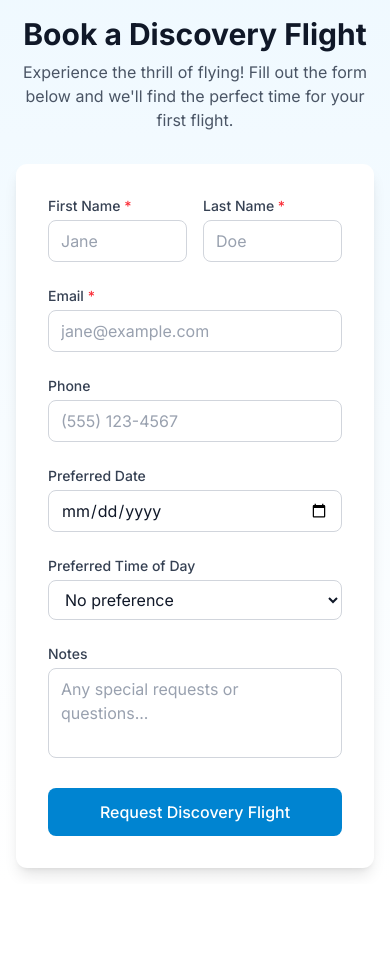
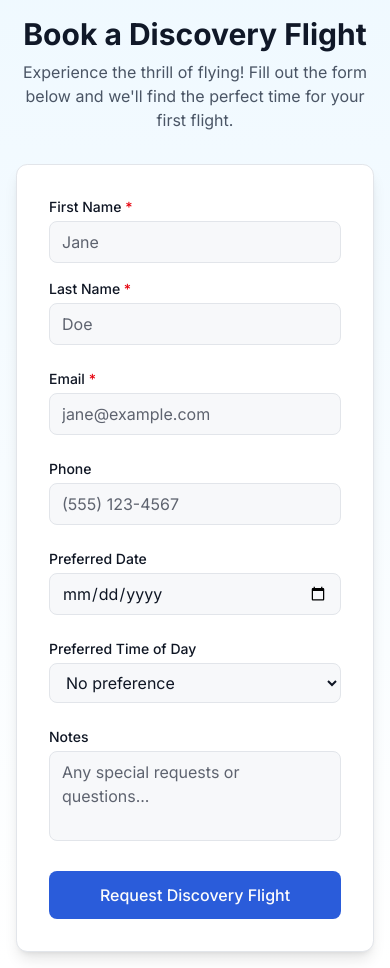
Before and after one commit to Divici/fsp-airOps, a Next.js app: page /book/1 in a window 390 px wide. Before the commit the page ends 884 px from the top, so only its background shows below. Built offline with nearby package versions, Linux system fonts and the light colour scheme.

Commit message:
fix intake form dark mode and responsive grid, add aria-labels to template editor buttons
Co-Authored-By: Claude Opus 4.6 (1M context) <noreply@anthropic.com>

```diff
--- a/src/components/discovery/intake-form.tsx
+++ b/src/components/discovery/intake-form.tsx
@@ -18,6 +18,9 @@ type SubmitState = "idle" | "submitting" | "success" | "error";
 interface DiscoveryIntakeFormProps {
   operatorId: number;
 }
+
+const inputClasses =
+  "w-full rounded-lg border border-border bg-background px-3 py-2 text-foreground placeholder-muted-foreground focus:border-primary focus:ring-1 focus:ring-primary outline-none";
 
 export function DiscoveryIntakeForm({ operatorId }: DiscoveryIntakeFormProps) {
   const [state, setState] = useState<SubmitState>("idle");
@@ -43,7 +46,6 @@ export function DiscoveryIntakeForm({ operatorId }: DiscoveryIntakeFormProps) {
   ) {
     const { name, value } = e.target;
     setFormData((prev) => ({ ...prev, [name]: value }));
-    // Clear field-level validation error on change
     if (validationErrors[name]) {
       setValidationErrors((prev) => {
         const next = { ...prev };
@@ -58,7 +60,6 @@ export function DiscoveryIntakeForm({ operatorId }: DiscoveryIntakeFormProps) {
     setValidationErrors({});
     setErrorMessage("");
 
-    // Build the request body
     const timeWindow = TIME_OF_DAY_OPTIONS.find(
       (o) => o.value === formData.preferredTimeOfDay
     );
@@ -77,7 +78,6 @@ export function DiscoveryIntakeForm({ operatorId }: DiscoveryIntakeFormProps) {
       notes: formData.notes || undefined,
     };
 
-    // Client-side validation
     const parsed = createProspectRequestSchema.safeParse(requestBody);
     if (!parsed.success) {
       const errors: Record<string, string> = {};
@@ -115,10 +115,10 @@ export function DiscoveryIntakeForm({ operatorId }: DiscoveryIntakeFormProps) {
   // Success screen
   if (state === "success") {
     return (
-      <div className="bg-white rounded-xl shadow-lg p-8 text-center">
-        <div className="w-16 h-16 bg-green-100 rounded-full flex items-center justify-center mx-auto mb-4">
+      <div className="rounded-xl border border-border bg-card p-8 text-center shadow-lg">
+        <div className="mx-auto mb-4 flex size-16 items-center justify-center rounded-full bg-green-100 dark:bg-green-900/30">
           <svg
-            className="w-8 h-8 text-green-600"
+            className="size-8 text-green-600 dark:text-green-400"
             fill="none"
             stroke="currentColor"
             viewBox="0 0 24 24"
@@ -131,10 +131,10 @@ export function DiscoveryIntakeForm({ operatorId }: DiscoveryIntakeFormProps) {
             />
           </svg>
         </div>
-        <h2 className="text-2xl font-bold text-gray-900 mb-2">
+        <h2 className="mb-2 text-2xl font-bold text-foreground">
           Request Submitted!
         </h2>
-        <p className="text-gray-600 mb-6">
+        <p className="mb-6 text-muted-foreground">
           Thank you for your interest in a discovery flight. We&apos;ll review
           your request and get back to you with available times shortly.
         </p>
@@ -151,7 +151,7 @@ export function DiscoveryIntakeForm({ operatorId }: DiscoveryIntakeFormProps) {
               notes: "",
             });
           }}
-          className="text-sky-600 hover:text-sky-700 font-medium"
+          className="font-medium text-primary hover:text-primary/80"
         >
           Submit another request
         </button>
@@ -162,16 +162,16 @@ export function DiscoveryIntakeForm({ operatorId }: DiscoveryIntakeFormProps) {
   return (
     <form
       onSubmit={handleSubmit}
-      className="bg-white rounded-xl shadow-lg p-8 space-y-6"
+      className="space-y-6 rounded-xl border border-border bg-card p-8 shadow-lg"
     >
       {/* Name fields */}
-      <div className="grid grid-cols-2 gap-4">
+      <div className="grid grid-cols-1 gap-4 sm:grid-cols-2">
         <div>
           <label
             htmlFor="firstName"
-            className="block text-sm font-medium text-gray-700 mb-1"
+            className="mb-1 block text-sm font-medium text-foreground"
           >
-            First Name <span className="text-red-500">*</span>
+            First Name <span className="text-destructive">*</span>
           </label>
           <input
             id="firstName"
@@ -180,11 +180,11 @@ export function DiscoveryIntakeForm({ operatorId }: DiscoveryIntakeFormProps) {
             required
             value={formData.firstName}
             onChange={handleChange}
-            className="w-full rounded-lg border border-gray-300 px-3 py-2 text-gray-900 placeholder-gray-400 focus:border-sky-500 focus:ring-1 focus:ring-sky-500 outline-none"
+            className={inputClasses}
             placeholder="Jane"
           />
           {validationErrors.firstName && (
-            <p className="mt-1 text-sm text-red-600">
+            <p className="mt-1 text-sm text-destructive">
               {validationErrors.firstName}
             </p>
           )}
@@ -192,9 +192,9 @@ export function DiscoveryIntakeForm({ operatorId }: DiscoveryIntakeFormProps) {
         <div>
           <label
             htmlFor="lastName"
-            className="block text-sm font-medium text-gray-700 mb-1"
+            className="mb-1 block text-sm font-medium text-foreground"
           >
-            Last Name <span className="text-red-500">*</span>
+            Last Name <span className="text-destructive">*</span>
           </label>
           <input
             id="lastName"
@@ -203,11 +203,11 @@ export function DiscoveryIntakeForm({ operatorId }: DiscoveryIntakeFormProps) {
             required
             value={formData.lastName}
             onChange={handleChange}
-            className="w-full rounded-lg border border-gray-300 px-3 py-2 text-gray-900 placeholder-gray-400 focus:border-sky-500 focus:ring-1 focus:ring-sky-500 outline-none"
+            className={inputClasses}
             placeholder="Doe"
           />
           {validationErrors.lastName && (
-            <p className="mt-1 text-sm text-red-600">
+            <p className="mt-1 text-sm text-destructive">
               {validationErrors.lastName}
             </p>
           )}
@@ -218,9 +218,9 @@ export function DiscoveryIntakeForm({ operatorId }: DiscoveryIntakeFormProps) {
       <div>
         <label
           htmlFor="email"
-          className="block text-sm font-medium text-gray-700 mb-1"
+          className="mb-1 block text-sm font-medium text-foreground"
         >
-          Email <span className="text-red-500">*</span>
+          Email <span className="text-destructive">*</span>
         </label>
         <input
           id="email"
@@ -229,11 +229,11 @@ export function DiscoveryIntakeForm({ operatorId }: DiscoveryIntakeFormProps) {
           required
           value={formData.email}
           onChange={handleChange}
-          className="w-full rounded-lg border border-gray-300 px-3 py-2 text-gray-900 placeholder-gray-400 focus:border-sky-500 focus:ring-1 focus:ring-sky-500 outline-none"
+          className={inputClasses}
           placeholder="jane@example.com"
         />
         {validationErrors.email && (
-          <p className="mt-1 text-sm text-red-600">
+          <p className="mt-1 text-sm text-destructive">
             {validationErrors.email}
           </p>
         )}
@@ -243,7 +243,7 @@ export function DiscoveryIntakeForm({ operatorId }: DiscoveryIntakeFormProps) {
       <div>
         <label
           htmlFor="phone"
-          className="block text-sm font-medium text-gray-700 mb-1"
+          className="mb-1 block text-sm font-medium text-foreground"
         >
           Phone
         </label>
@@ -253,7 +253,7 @@ export function DiscoveryIntakeForm({ operatorId }: DiscoveryIntakeFormProps) {
           type="tel"
           value={formData.phone}
           onChange={handleChange}
-          className="w-full rounded-lg border border-gray-300 px-3 py-2 text-gray-900 placeholder-gray-400 focus:border-sky-500 focus:ring-1 focus:ring-sky-500 outline-none"
+          className={inputClasses}
           placeholder="(555) 123-4567"
         />
       </div>
@@ -262,7 +262,7 @@ export function DiscoveryIntakeForm({ operatorId }: DiscoveryIntakeFormProps) {
       <div>
         <label
           htmlFor="preferredDate"
-          className="block text-sm font-medium text-gray-700 mb-1"
+          className="mb-1 block text-sm font-medium text-foreground"
         >
           Preferred Date
         </label>
@@ -272,7 +272,7 @@ export function DiscoveryIntakeForm({ operatorId }: DiscoveryIntakeFormProps) {
           type="date"
           value={formData.preferredDate}
           onChange={handleChange}
-          className="w-full rounded-lg border border-gray-300 px-3 py-2 text-gray-900 placeholder-gray-400 focus:border-sky-500 focus:ring-1 focus:ring-sky-500 outline-none"
+          className={inputClasses}
         />
       </div>
 
@@ -280,7 +280,7 @@ export function DiscoveryIntakeForm({ operatorId }: DiscoveryIntakeFormProps) {
       <div>
         <label
           htmlFor="preferredTimeOfDay"
-          className="block text-sm font-medium text-gray-700 mb-1"
+          className="mb-1 block text-sm font-medium text-foreground"
         >
           Preferred Time of Day
         </label>
@@ -289,7 +289,7 @@ export function DiscoveryIntakeForm({ operatorId }: DiscoveryIntakeFormProps) {
           name="preferredTimeOfDay"
           value={formData.preferredTimeOfDay}
           onChange={handleChange}
-          className="w-full rounded-lg border border-gray-300 px-3 py-2 text-gray-900 focus:border-sky-500 focus:ring-1 focus:ring-sky-500 outline-none"
+          className={inputClasses}
         >
           <option value="">No preference</option>
           {TIME_OF_DAY_OPTIONS.map((opt) => (
@@ -304,7 +304,7 @@ export function DiscoveryIntakeForm({ operatorId }: DiscoveryIntakeFormProps) {
       <div>
         <label
           htmlFor="notes"
-          className="block text-sm font-medium text-gray-700 mb-1"
+          className="mb-1 block text-sm font-medium text-foreground"
         >
           Notes
         </label>
@@ -314,15 +314,15 @@ export function DiscoveryIntakeForm({ operatorId }: DiscoveryIntakeFormProps) {
           rows={3}
           value={formData.notes}
           onChange={handleChange}
-          className="w-full rounded-lg border border-gray-300 px-3 py-2 text-gray-900 placeholder-gray-400 focus:border-sky-500 focus:ring-1 focus:ring-sky-500 outline-none resize-none"
+          className={`${inputClasses} resize-none`}
           placeholder="Any special requests or questions..."
         />
       </div>
 
       {/* Error message */}
       {state === "error" && errorMessage && (
-        <div className="bg-red-50 border border-red-200 rounded-lg p-3">
-          <p className="text-sm text-red-700">{errorMessage}</p>
+        <div className="rounded-lg border border-destructive/30 bg-destructive/10 p-3">
+          <p className="text-sm text-destructive">{errorMessage}</p>
         </div>
       )}
 
@@ -330,7 +330,7 @@ export function DiscoveryIntakeForm({ operatorId }: DiscoveryIntakeFormProps) {
       <button
         type="submit"
         disabled={state === "submitting"}
-        className="w-full bg-sky-600 hover:bg-sky-700 disabled:bg-sky-300 text-white font-medium py-3 px-4 rounded-lg transition-colors"
+        className="w-full rounded-lg bg-primary px-4 py-3 font-medium text-primary-foreground transition-colors hover:bg-primary/90 disabled:bg-primary/50"
       >
         {state === "submitting" ? "Submitting..." : "Request Discovery Flight"}
       </button>
--- a/src/components/settings/template-editor.tsx
+++ b/src/components/settings/template-editor.tsx
@@ -106,6 +106,7 @@ function SingleTemplateEditor({
             size="icon-xs"
             onClick={() => setShowPreview(!showPreview)}
             title={showPreview ? "Hide preview" : "Show preview"}
+            aria-label={showPreview ? "Hide preview" : "Show preview"}
           >
             {showPreview ? (
               <EyeOff className="size-3.5" />
@@ -120,6 +121,7 @@ function SingleTemplateEditor({
               onClick={() => onReset(templateId)}
               disabled={disabled}
               title="Reset to default"
+              aria-label="Reset to default"
             >
               <RotateCcw className="size-3.5" />
             </Button>
```
